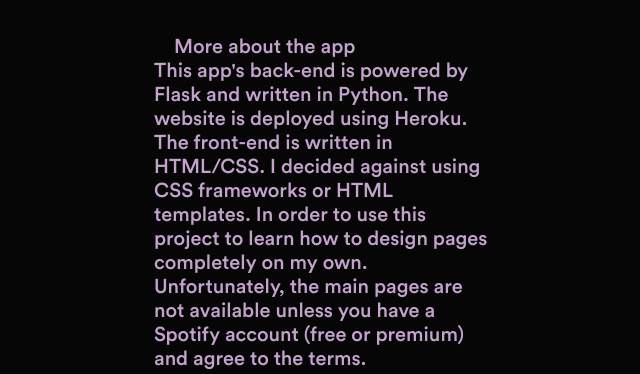
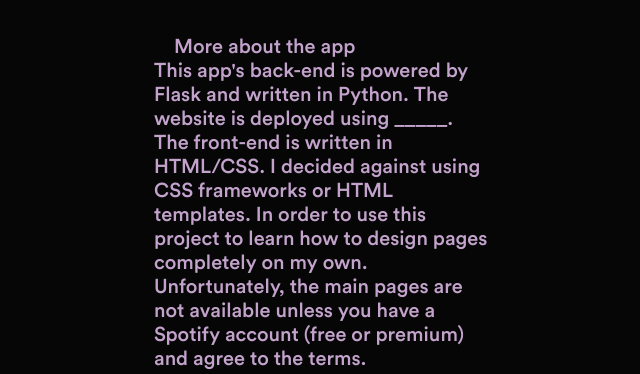
Before and after one commit to tnoonanjr/spotify-dashboard, a Flask app: page / in a window 1280 px wide. Shown: the part 540-914 px from the top of the page, without its empty margins (318-958 px from the left). Run offline with Flask 3, Linux system fonts and the light colour scheme.

Commit message:
Update home.html temporarily

```diff
--- a/flask-server/templates/home.html
+++ b/flask-server/templates/home.html
@@ -26,7 +26,7 @@
 
         <p id="about" class="bio">
             More about the app <br>
-            This app's back-end is powered by Flask and written in Python. The website is deployed using Heroku. The front-end is written in HTML/CSS. I decided against using CSS frameworks or HTML templates. In order to use this project to learn how to design pages completely on my own. Unfortunately, the main pages are not available unless you have a Spotify account (free or premium) and agree to the terms.
+            This app's back-end is powered by Flask and written in Python. The website is deployed using _____. The front-end is written in HTML/CSS. I decided against using CSS frameworks or HTML templates. In order to use this project to learn how to design pages completely on my own. Unfortunately, the main pages are not available unless you have a Spotify account (free or premium) and agree to the terms.
         </p>
 
     </div>
```
